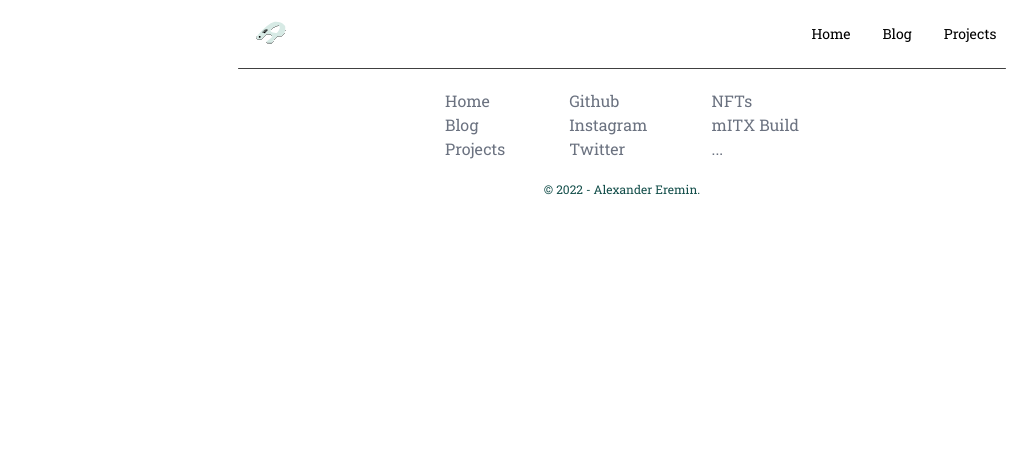
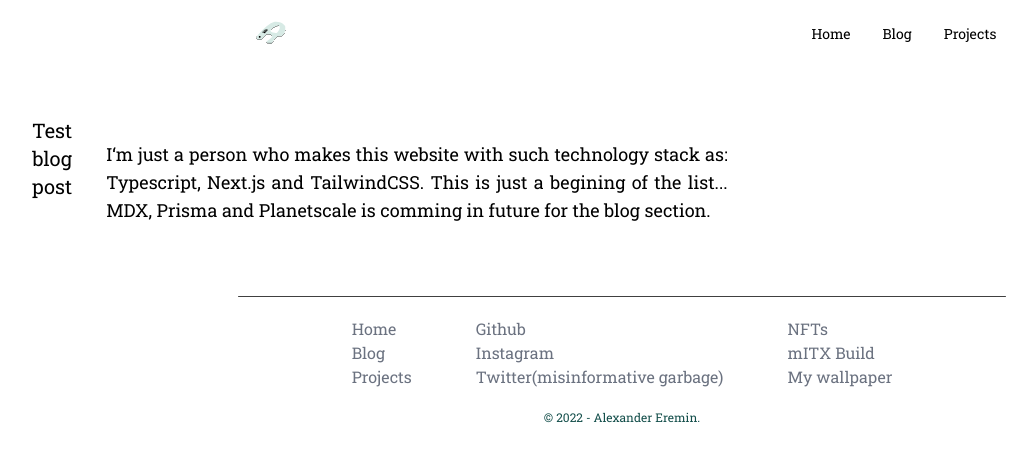
Before and after one commit to lexeremin/lexeremin.com, a Next.js app: page /blog/1 in a window 1280 px wide. Shown: the top 462 px of the page, without its empty margins (18-1045 px from the left). Built offline with nearby package versions, Linux system fonts and the light colour scheme.

Commit message:
added link to the footer

```diff
--- a/components/Footer.tsx
+++ b/components/Footer.tsx
@@ -52,6 +52,7 @@ export default function Footer() {
                            Twitter
                         </a>
                      </Link>
+                     (misinformative garbage)
                   </li>
                </ul>
             </div>
@@ -72,9 +73,9 @@ export default function Footer() {
                      </Link>
                   </li>
                   <li>
-                     <Link href="/">
+                     <Link href="https://devalex.sellfy.store/p/iphone-edge-wallpaper-pack/">
                         <a className="hover:text-teal-500 transition ease-in duration-300">
-                           ...
+                           My wallpaper
                         </a>
                      </Link>
                   </li>
--- /dev/null
+++ b/components/blogPost/BlogPost.tsx
@@ -0,0 +1,23 @@
+export default function BlogPost() {
+   return (
+      <main className="flex justify-center p-8">
+         <div className="post">
+            <div className="flex flex-col md:flex-row justify-center items-start md:w-3/5">
+               <div className="p-4 items-center">
+                  <h1 className="text-xl text-center dark:text-gray-200">
+                     Test blog post
+                  </h1>
+               </div>
+               <div className="text-justify py-10 text-lg dark:text-gray-400 p-4">
+                  <p>
+                     I&lsquo;m just a person who makes this website with such
+                     technology stack as: Typescript, Next.js and TailwindCSS.
+                     This is just a begining of the list... MDX, Prisma and
+                     Planetscale is comming in future for the blog section.
+                  </p>
+               </div>
+            </div>
+         </div>
+      </main>
+   );
+}
--- a/next.config.js
+++ b/next.config.js
@@ -3,4 +3,18 @@ const nextConfig = {
    reactStrictMode: true
 };
 
-module.exports = nextConfig;
+const withMDX = require('@next/mdx')({
+   extension: /\.mdx?$/,
+   options: {
+      remarkPlugins: [],
+      rehypePlugins: [],
+      pageExtensions: ['ts', 'tsx', 'js', 'jsx', 'md', 'mdx']
+      // If you use `MDXProvider`, uncomment the following line.
+      // providerImportSource: "@mdx-js/react",
+   }
+});
+
+module.exports = {
+   nextConfig,
+   withMDX
+};
--- a/pages/blog/[blogId].tsx
+++ b/pages/blog/[blogId].tsx
@@ -1,3 +1,9 @@
+import BlogPost from '../../components/blogPost/BlogPost';
+
 export default function BlogId() {
-   return <div />;
+   return (
+      <div>
+         <BlogPost />
+      </div>
+   );
 }
```
Also changed, not shown: data/blogs/firstBlog.mdx (added).
